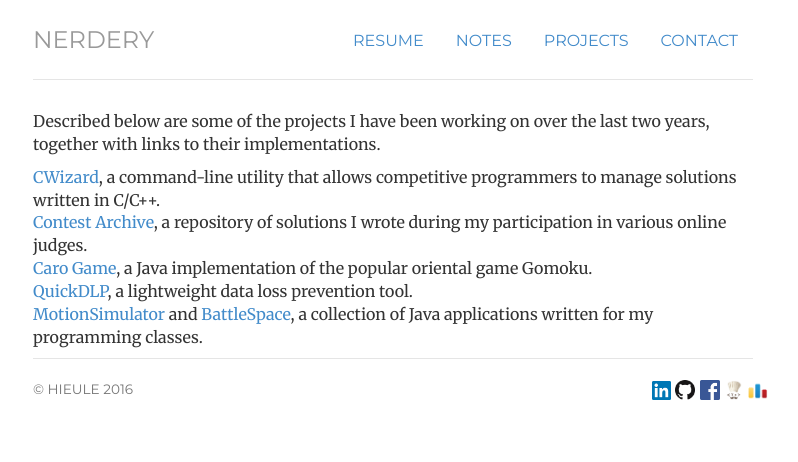
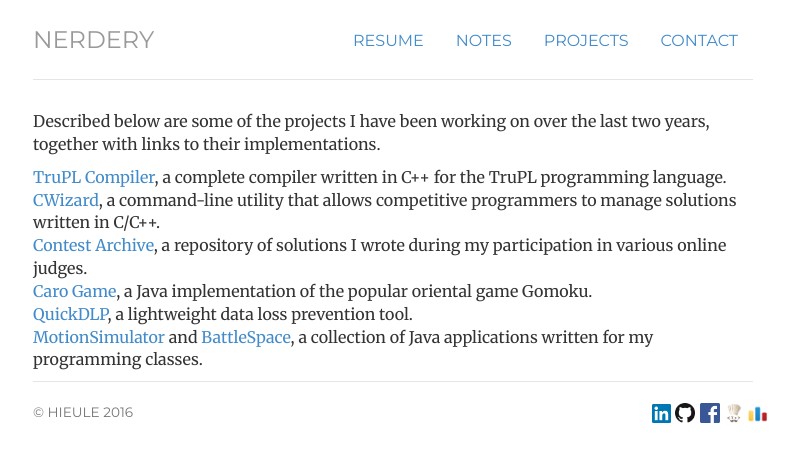
Before and after one commit to hieule22/hieule22.github.io, a Jekyll site: the page built from projects/index.html, in a window 1280 px wide. Shown: the top 462 px of the page, without its empty margins (247-1045 px from the left). Built offline with Jekyll 4.4.1, drawn with Linux system fonts in a browser that asks for light colours.

Commit message:
Update Project description

```diff
--- a/projects/index.html
+++ b/projects/index.html
@@ -8,6 +8,9 @@
   <p> Described below are some of the projects I have been working on over the last two years, together with links to their implementations.</p>
 
   <ul class="list-unstyled">
+    <li><a href="https://github.com/hieule22/trupl-compiler"="trupl-compiler">TruPL Compiler</a>,
+      a complete compiler written in C++ for the TruPL programming language.</li>
+
     <li><a href="https://github.com/hieule22/cwizard" title="cwizard">CWizard</a>,
       a command-line utility that allows competitive programmers to manage
       solutions written in C/C++.</li>
```
